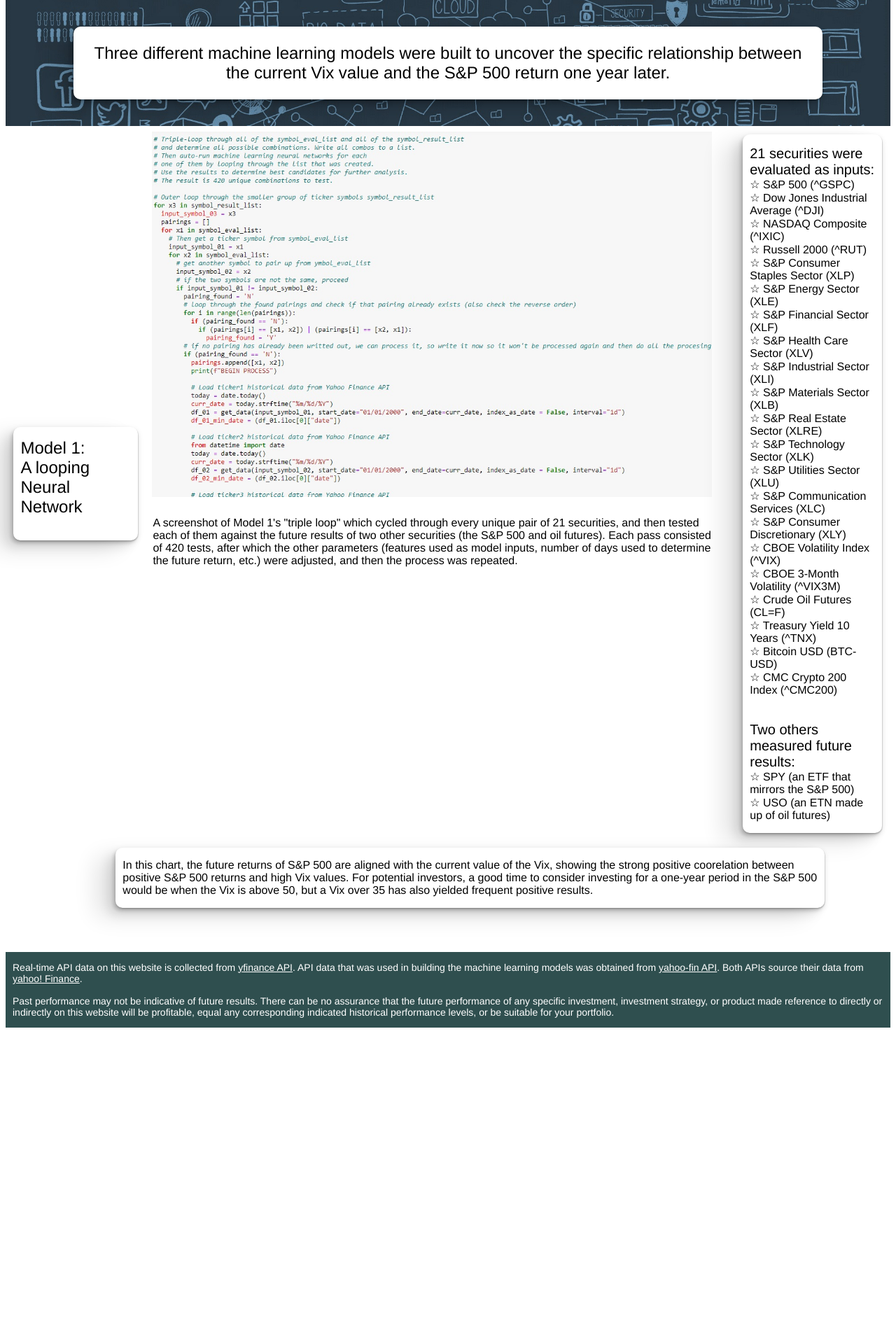
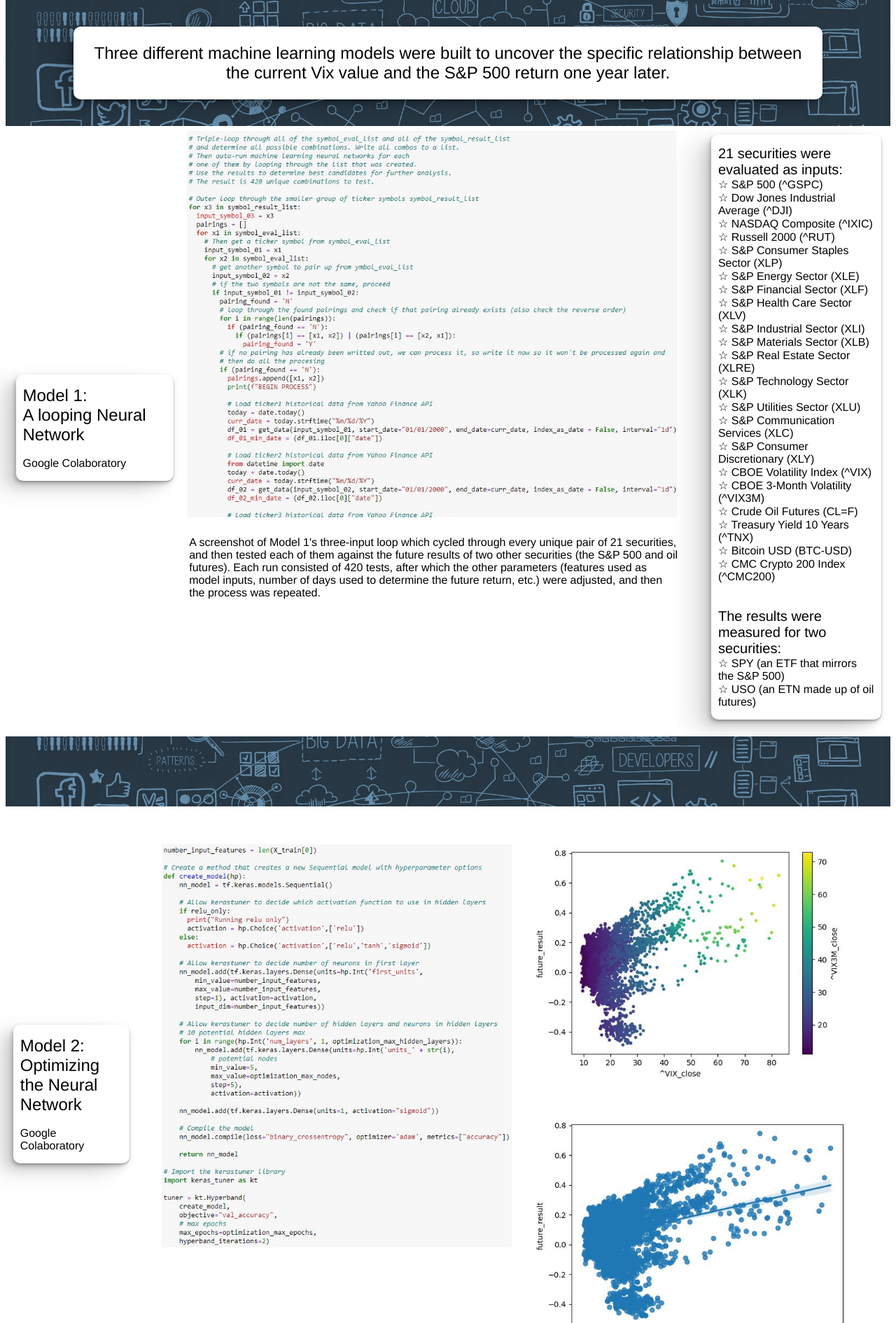
Before and after one commit to mlech413/Stock_Forecaster, a Flask app: page /models in a window 1280 px wide. Shown: the part 56-1946 px from the top of the page at 70% size. Before the commit the page ends 1524 px from the top, so only its background shows below. Run offline with Flask 2, Linux system fonts and the light colour scheme; parts of the project's set-up code (start-up, migrations or seed data) failed here and were passed over.

Commit message:
added images

```diff
--- a/templates/index.html
+++ b/templates/index.html
@@ -42,9 +42,9 @@
         </div>
         <div class="middle">
             <div class="grid-child no-br">
-                <img src="static/images/vix_sp500_regressions.jpg" alt=" VIX as an Indicator for Future S&P 500 Returns"/>
+                <img src="static/images/vix_sp500_regressions.jpg" width="550px" alt=" VIX as an Indicator for Future S&P 500 Returns"/>
 
-                        <p style="width: 600px;">The performance of the S&P 500 is charted here from 2000-2023.
+                        <p style="width: 550px;">The performance of the S&P 500 is charted here from 2000-2023.
                             <br/><br/>
                             For each day, the one-year future return of the S&P 500 is plotted, with the percentage return on left (y-axis).
                             The bottom (x-axis) shows the corresponding Vix value one-year prior. When the Vix is between 35 and 50, the
--- a/templates/models.html
+++ b/templates/models.html
@@ -30,8 +30,6 @@
           </div>
     </header>
 
-
-
     <div class="parallax">
         <div class="grid-item" style="padding: 3% 3% 3% 3%;">
             <div class="element align-center" style="text-align: center">
@@ -52,18 +50,18 @@
                 <div class="element align-center" style="width: 100%;">
                     <p><span style="font-size: 24px;">Model 1:<br/>
                         A looping Neural Network</span><br/><br/>
-
+                        Google Colaboratory
                     </p>
                 </div>
             </div>
         </div>
         <div class="middle">
             <div class="grid-child no-br">
-                <img src="static/images/model1.jpg" width="800px" style="padding: 1%" alt="Screenshot of Model 1"/>
+                <img src="static/images/model1.jpg" width="700px" style="padding: 1%" alt="Screenshot of Model 1"/>
 
-                        <p style="width: 800px;">A screenshot of Model 1's "triple loop" which cycled through every unique pair of 21 securities,
+                        <p style="width: 700px;">A screenshot of Model 1's three-input loop which cycled through every unique pair of 21 securities,
                             and then tested each of them against the future results of two other securities (the S&P 500 and oil futures).
-                            Each pass consisted of 420 tests, after which the other parameters (features used as model inputs, number of days used
+                            Each run consisted of 420 tests, after which the other parameters (features used as model inputs, number of days used
                             to determine the future return, etc.) were adjusted, and then the process was repeated.
                         </p>
             </div>
@@ -96,7 +94,7 @@
                         ☆ CMC Crypto 200 Index (^CMC200)<br/>
                         <br/><br/>
                         <span style="font-size: 20px;">
-                        Two others measured future results:</span><br/>
+                        The results were measured for two securities:</span><br/>
                         ☆ SPY (an ETF that mirrors the S&P 500)<br/>
                         ☆ USO (an ETN made up of oil futures)<br/>
                     </p>
@@ -106,16 +104,97 @@
     </div>
 
 
+    <div class="parallax">
+        <div>
+            <br/>
+        </div>
+    </div>
 
-        <div class="text-box-item">
-            <div class="element align-center">
-                <p>In this chart, the future returns of S&P 500 are aligned with the current value of the Vix, showing the strong
-                    positive coorelation between positive S&P 500 returns and high Vix values. For potential investors, a good time to
-                    consider investing for a one-year period in the S&P 500 would be when the Vix is above 50, but a Vix over 35 has
-                    also yielded frequent positive results.
-                </p>
+
+    <div class="grid-container">
+
+        <div class="left no-br align-center">
+            <div class="grid-item" style="padding: 1% 1% 5% 6%;">
+                <div class="element align-center" style="width: 100%;">
+                    <p><span style="font-size: 24px;">Model 2:<br/>
+                        Optimizing the Neural Network</span><br/><br/>
+                        Google Colaboratory
+                    </p>
+                </div>
+            </div>
+
+        </div>
+        <div class="middle">
+            <div class="no-br" style="padding: 10% 1% 5% 6%;">
+                <img src="static/images/model2.jpg" width="500px" style="padding: 1%" alt="Screenshot of Model 1"/>
+
+                        <!-- <p style="width: 800px;">A screenshot of Model 1's "triple loop" which cycled through every unique pair of 21 securities,
+                            and then tested each of them against the future results of two other securities (the S&P 500 and oil futures).
+                            Each pass consisted of 420 tests, after which the other parameters (features used as model inputs, number of days used
+                            to determine the future return, etc.) were adjusted, and then the process was repeated.
+                        </p> -->
             </div>
         </div>
+        <div class="right">
+            <div class="no-br" style="padding: 1% 1% 5% 6%;">
+                <img src="static/images/vix_vix3m_sp500.jpg" width="500px" style="padding: 1%" alt="Vix and Vix3m"/>
+                <img src="static/images/vix_seaborn.jpg" width="500px" style="padding: 1%" alt="Vin Seaborn Regression Plot"/>
+                        <!-- <p style="width: 800px;">A screenshot of Model 1's "triple loop" which cycled through every unique pair of 21 securities,
+                            and then tested each of them against the future results of two other securities (the S&P 500 and oil futures).
+                            Each pass consisted of 420 tests, after which the other parameters (features used as model inputs, number of days used
+                            to determine the future return, etc.) were adjusted, and then the process was repeated.
+                        </p> -->
+            </div>
+
+        </div>
+    </div>
+
+
+    <div class="parallax">
+        <div>
+            <br/>
+        </div>
+    </div>
+
+
+    <div class="grid-container">
+
+        <div class="left no-br align-center">
+            <div class="grid-item" style="padding: 1% 1% 5% 6%;">
+                <div class="element align-center" style="width: 100%;">
+                    <p><span style="font-size: 24px;">Model 3:<br/>
+                        Fine-tuned with Linear Regression</span><br/><br/>
+
+                    </p>
+                </div>
+            </div>
+
+        </div>
+        <div class="middle">
+            <div class="no-br" style="padding: 1% 1% 5% 6%;">
+                <img src="static/images/model2.jpg" width="500px" style="padding: 1%" alt="Screenshot of Model 1"/>
+
+                        <!-- <p style="width: 800px;">A screenshot of Model 1's "triple loop" which cycled through every unique pair of 21 securities,
+                            and then tested each of them against the future results of two other securities (the S&P 500 and oil futures).
+                            Each pass consisted of 420 tests, after which the other parameters (features used as model inputs, number of days used
+                            to determine the future return, etc.) were adjusted, and then the process was repeated.
+                        </p> -->
+            </div>
+        </div>
+        <div class="right">
+            <div class="no-br" style="padding: 15% 3%;">
+                <img src="static/images/vix_sp500_regressions.jpg" width="600px" style="padding: 1%" alt="Screenshot of Model 1"/>
+
+                        <!-- <p style="width: 800px;">A screenshot of Model 1's "triple loop" which cycled through every unique pair of 21 securities,
+                            and then tested each of them against the future results of two other securities (the S&P 500 and oil futures).
+                            Each pass consisted of 420 tests, after which the other parameters (features used as model inputs, number of days used
+                            to determine the future return, etc.) were adjusted, and then the process was repeated.
+                        </p> -->
+            </div>
+
+        </div>
+    </div>
+
         <div class="top-item">
             <p style="color: white; font-size: 14px;">
                 Real-time API data on this website is collected from <a href="https://algotrading101.com/learn/yfinance-guide/" target="_blank" rel="noopener noreferrer" style="color: white;">yfinance API</a>.
```
Also changed, not shown: static/images/model1.jpg, static/images/model2b.jpg, static/images/vix_seaborn.jpg (added), static/images/vix_vix3m_sp500.jpg (added).
